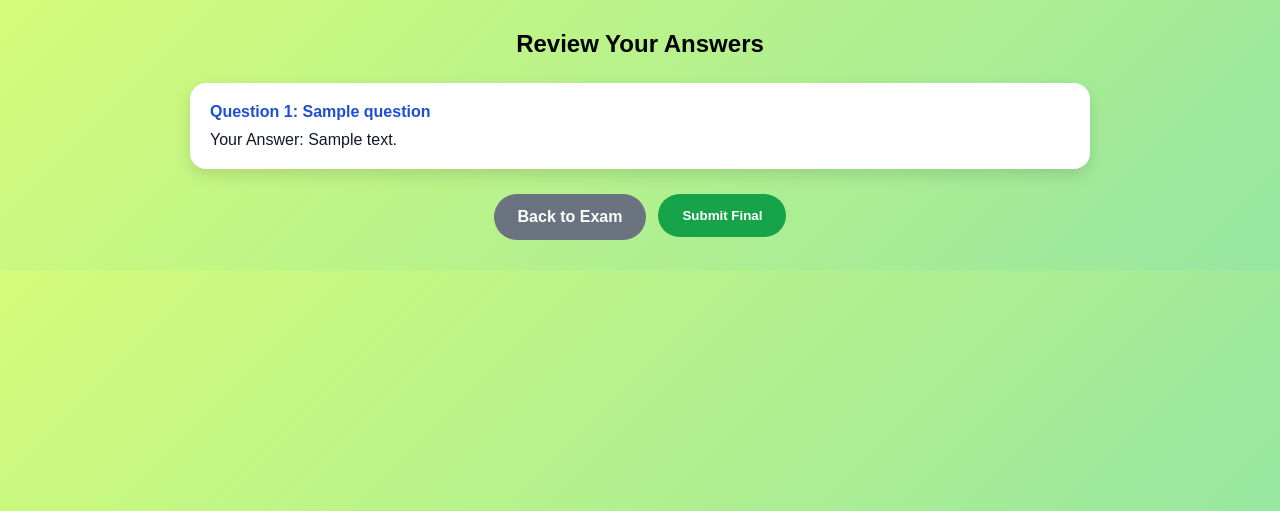
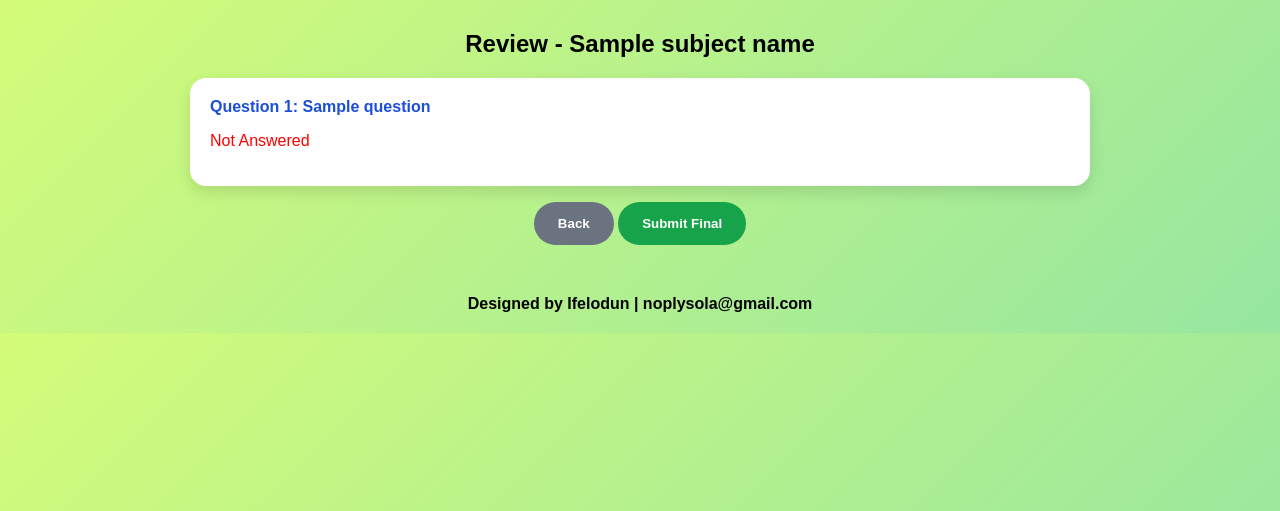
Before and after one commit to ifelodun/IFELODUN-CSC-201-CBT-System-, a Flask app: template templates/review.html in a window 1280 px wide. Shown: the top 511 px of the page. Run offline with Flask 3, Linux system fonts and the light colour scheme; tables that the repository leaves empty hold one stand-in row (values such as "Sample post"); the template is opened without the code that fills it: values that come from a table or form of the project are taken from there, most other values are stand-ins (such as "Sample title", 1, 10 or a date in 2020).

Commit message:
Update review.html

```diff
--- a/templates/review.html
+++ b/templates/review.html
@@ -9,70 +9,44 @@
             font-family: Arial, sans-serif;
             background: linear-gradient(135deg, #d4fc79, #96e6a1);
         }
-
         .container{
             width:90%;
             max-width:900px;
             margin:30px auto;
         }
-
         .card{
             background:white;
             border-radius:16px;
-            box-shadow:0 6px 16px rgba(0,0,0,0.12);
             padding:20px;
             margin-bottom:16px;
+            box-shadow:0 6px 16px rgba(0,0,0,0.12);
         }
-
-        .top{
-            text-align:center;
-            margin-bottom:25px;
-        }
-
         .question{
             font-weight:bold;
             color:#1d4ed8;
             margin-bottom:10px;
         }
-
-        .answer{
-            color:#111827;
-        }
-
-        .not-answered{
-            color:#dc2626;
-            font-weight:bold;
-        }
-
-        .buttons{
-            display:flex;
-            justify-content:center;
-            gap:12px;
-            flex-wrap:wrap;
-            margin-top:25px;
-        }
-
         .btn{
-            text-decoration:none;
+            padding:14px 24px;
             border:none;
-            padding:14px 24px;
-            border-radius:26px;
+            border-radius:25px;
             color:white;
             font-weight:bold;
             cursor:pointer;
-            display:inline-block;
         }
-
-        .btn-back{ background:#6b7280; }
-        .btn-submit{ background:#16a34a; }
+        .submit{ background:#16a34a; }
+        .back{ background:#6b7280; }
+        .footer{
+            text-align:center;
+            padding:20px;
+            font-weight:bold;
+        }
     </style>
 </head>
 <body>
 
 <div class="container">
-        <div class="top">
-            <h2>Review Your Answers</h2>
-        </div>
+    <h2 style="text-align:center;">Review - {{ subject_name }}</h2>
 
     {% for q in questions %}
     <div class="card">
@@ -80,22 +54,26 @@
             Question {{ loop.index }}: {{ q.question }}
         </div>
 
-            {% if answers[q.id] %}
-                <div class="answer">Your Answer: {{ answers[q.id] }}</div>
+        {% if answers[str(q.id)] %}
+            <p>Your Answer: {{ answers[str(q.id)] }}</p>
         {% else %}
-                <div class="not-answered">Not Answered</div>
+            <p style="color:red;">Not Answered</p>
         {% endif %}
     </div>
     {% endfor %}
 
-        <div class="buttons">
-            <a href="/student" class="btn btn-back">Back to Exam</a>
+    <div style="text-align:center;">
+        <a href="/student/{{ subject_id }}"><button class="btn back">Back</button></a>
 
-            <form method="POST" action="/submit" style="margin:0;">
-                <button type="submit" class="btn btn-submit">Submit Final</button>
+        <form method="POST" action="/submit" style="display:inline;">
+            <button class="btn submit">Submit Final</button>
         </form>
     </div>
 </div>
 
+<div class="footer">
+    Designed by Ifelodun | noplysola@gmail.com
+</div>
+
 </body>
 </html>
```
Lines whose indentation alone changed are shown as unchanged.
